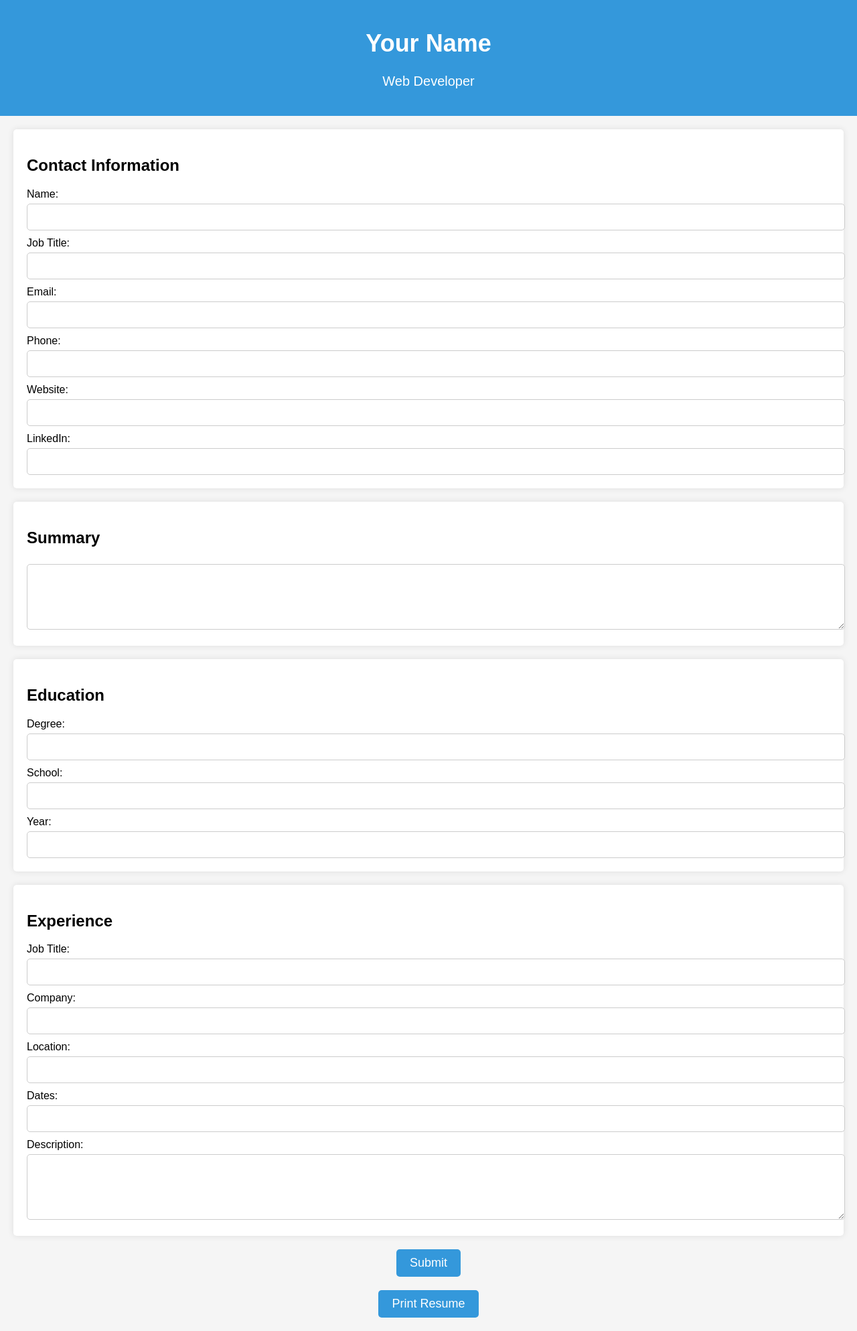
After one commit to Viswajith63/Job-Search-Website---ITJobster, a Django app: template itjobster/jobster/templates/resume.html in a window 1280 px wide. The commit adds this page. Shown: the whole page at 67% size. Run offline with Django 4.2, Linux system fonts and the light colour scheme; the template is opened without the code that fills it, so the values that code supplies are empty.

Commit message:
final pull

```diff
--- a/itjobster/jobster/templates/login.html
+++ b/itjobster/jobster/templates/login.html
@@ -54,7 +54,7 @@
           <div class="collapse collapse-horizontal" id="collapseExample">
             <div class="card card-body" style="width: 300px;">
               <div class="form-field mb-3">
-                <input type="email" id="ccin" placeholder="CIN number" autocomplete="off" name="gstin">
+                <input type="text" id="ccin" placeholder="CIN number" autocomplete="off" name="gstin">
                 <small></small>
               </div>
               <div class="form-field mb-3">
--- /dev/null
+++ b/itjobster/jobster/templates/resume.html
@@ -0,0 +1,317 @@
+<!DOCTYPE html>
+<html>
+<head>
+    <meta charset="UTF-8">
+    <title>Your Name - Resume</title>
+    <style>
+        body {
+            font-family: Arial, sans-serif;
+            margin: 0;
+            padding: 0;
+            background-color: #f5f5f5;
+        }
+
+        header {
+            background-color: #3498db;
+            color: #fff;
+            text-align: center;
+            padding: 20px;
+        }
+
+        h1 {
+            font-size: 36px;
+        }
+
+        p {
+            font-size: 20px;
+        }
+
+        section {
+            background-color: #fff;
+            margin: 20px;
+            padding: 20px;
+            border-radius: 5px;
+            box-shadow: 0 0 10px rgba(0, 0, 0, 0.1);
+        }
+
+        label {
+            display: block;
+            margin-top: 10px;
+        }
+
+        input[type="text"],
+        textarea {
+            width: 100%;
+            padding: 10px;
+            margin-top: 5px;
+            border: 1px solid #ccc;
+            border-radius: 5px;
+            font-size: 16px;
+        }
+
+        input[type="submit"],
+        input[type="button"] {
+            background-color: #3498db;
+            color: #fff;
+            padding: 10px 20px;
+            border: none;
+            border-radius: 5px;
+            font-size: 18px;
+            cursor: pointer;
+            display: block;
+            margin: 20px auto;
+        }
+    </style>
+</head>
+<body>
+    <header>
+        <h1 id="name">Your Name</h1>
+        <p id="job-title">Web Developer</p>
+    </header>
+
+    <section>
+        <h2>Contact Information</h2>
+        <form id="contact-form">
+            <label for="name-input">Name:</label>
+            <input type="text" id="name-input" name="name">
+            <br>
+
+            <label for="job-title-input">Job Title:</label>
+            <input type="text" id="job-title-input" name="job-title">
+            <br>
+
+            <label for="mailinput">Email:</label>
+            <input type="text" id="mail-input" name="mail">
+            <br>
+
+            <label for="phone-input">Phone:</label>
+            <input type="text" id="phone-input" name="phone">
+            <br>
+
+            <label for="website-input">Website:</label>
+            <input type="text" id="website-input" name="website">
+            <br>
+
+            <label for="linkedin-input">LinkedIn:</label>
+            <input type="text" id="linkedin-input" name="linkedin">
+        </form>
+    </section>
+
+    <section>
+        <h2>Summary</h2>
+        <form id="summary-form">
+            <textarea id="summary-input" name="summary" rows="4" cols="50"></textarea>
+        </form>
+    </section>
+
+    <section>
+        <h2>Education</h2>
+        <form id="education-form">
+            <label for="degree-input">Degree:</label>
+            <input type="text" id="degree-input" name="degree">
+            <br>
+
+            <label for ="school-input">School:</label>
+            <input type="text" id ="school-input" name ="school">
+            <br>
+
+            <label for="education-year-input">Year:</label>
+            <input type="text" id="education-year-input" name="education-year">
+        </form>
+    </section>
+
+    <section>
+        <h2>Experience</h2>
+        <form id="experience-form">
+            <label for="job-title-input">Job Title:</label>
+            <input type="text" id="job-title-input" name="job-title">
+            <br>
+
+            <label for="company-input">Company:</label>
+            <input type="text" id="company-input" name="company">
+            <br>
+
+            <label for="location-input">Location:</label>
+            <input type="text" id="location-input" name="location">
+            <br>
+
+            <label for="experience-dates-input">Dates:</label>
+            <input type="text" id="experience-dates-input" name="experience-dates">
+            <br>
+
+            <label for="description-input">Description:</label>
+            <textarea id="description-input" name="description" rows="4" cols="50"></textarea>
+        </form>
+    </section>
+
+    <input type="button" value="Submit" id="submit-button">
+    <input type="button" value="Print Resume" id="print-button">
+
+
+
+    <script>
+        // JavaScript to populate the resume fields from the forms and remove empty sections
+        document.getElementById('submit-button').addEventListener('click', function () {
+            // Check and remove sections with empty input fields
+            var nameElement = document.getElementById('name');
+            if (nameElement && document.getElementById('name-input').value.trim() === '') {
+                nameElement.remove();
+            }
+
+            var jobTitleElement = document.getElementById('job-title');
+            if (jobTitleElement && document.getElementById('job-title-input').value.trim() === '') {
+                jobTitleElement.remove();
+            }
+
+            var emailElement = document.getElementById('email');
+            if (emailElement && document.getElementById('email-input').value.trim() === '') {
+                emailElement.remove();
+            }
+
+            var phoneElement = document.getElementById('phone');
+            if (phoneElement && document.getElementById('phone-input').value.trim() === '') {
+                phoneElement.remove();
+            }
+
+            var websiteElement = document.getElementById('website');
+            if (websiteElement && document.getElementById('website-input').value.trim() === '') {
+                websiteElement.remove();
+            }
+
+            var linkedinElement = document.getElementById('linkedin');
+            if (linkedinElement && document.getElementById('linkedin-input').value.trim() === '') {
+                linkedinElement.remove();
+            }
+
+            // Check and remove sections with empty input fields
+            var summaryElement = document.getElementById('summary');
+            if (summaryElement && document.getElementById('summary-input').value.trim() === '') {
+                summaryElement.remove();
+            }
+
+            // Check and remove sections with empty input fields
+            var degreeElement = document.getElementById('degree');
+            if (degreeElement && document.getElementById('degree-input').value.trim() === '') {
+                degreeElement.remove();
+            }
+
+            var schoolElement = document.getElementById('school');
+            if (schoolElement && document.getElementById('school-input').value.trim() === '') {
+                schoolElement.remove();
+            }
+
+            var educationYearElement = document.getElementById('education-year');
+            if (educationYearElement && document.getElementById('education-year-input').value.trim() === '') {
+                educationYearElement.remove();
+            }
+
+            // Check and remove sections with empty input fields
+            var jobTitleElementExp = document.getElementById('job-title-exp');
+            if (jobTitleElementExp && document.getElementById('job-title-input-exp').value.trim() === '') {
+                jobTitleElementExp.remove();
+            }
+
+            var companyElement = document.getElementById('company');
+            if (companyElement && document.getElementById('company-input').value.trim() === '') {
+                companyElement.remove();
+            }
+
+            var locationElement = document.getElementById('location');
+            if (locationElement && document.getElementById('location-input').value.trim() === '') {
+                locationElement.remove();
+            }
+
+            var experienceDatesElement = document.getElementById('experience-dates');
+            if (experienceDatesElement && document.getElementById('experience-dates-input').value.trim() === '') {
+                experienceDatesElement.remove();
+            }
+
+            var descriptionElement = document.getElementById('description');
+            if (descriptionElement && document.getElementById('description-input').value.trim() === '') {
+                descriptionElement.remove();
+            }
+        });
+
+        // JavaScript to trigger the print functionality and open a new window for printing
+        document.getElementById('print-button').addEventListener('click', function () {
+            var printWindow = window.open('', '', 'width=600,height=600');
+            printWindow.document.open();
+            printWindow.document.write('<html><head><title>Print Resume</title></head><body>');
+
+            // Conditional checks before accessing outerHTML
+            var nameElement = document.getElementById('name');
+            if (nameElement) {
+                printWindow.document.write(nameElement.outerHTML);
+            }
+            var jobTitleElement = document.getElementById('job-title');
+            if (jobTitleElement) {
+                printWindow.document.write(jobTitleElement.outerHTML);
+            }
+            var emailElement = document.getElementById('email');
+            if (emailElement) {
+                printWindow.document.write(emailElement.outerHTML);
+            }
+            var phoneElement = document.getElementById('phone');
+            if (phoneElement) {
+                printWindow.document.write(phoneElement.outerHTML);
+            }
+            var websiteElement = document.getElementById('website');
+            if (websiteElement) {
+                printWindow.document.write(websiteElement.outerHTML);
+            }
+            var linkedinElement = document.getElementById('linkedin');
+            if (linkedinElement) {
+                printWindow.document.write(linkedinElement.outerHTML);
+            }
+
+            // Check and remove sections with empty input fields
+            var summaryElement = document.getElementById('summary');
+            if (summaryElement) {
+                printWindow.document.write(summaryElement.outerHTML);
+            }
+
+            // Check and remove sections with empty input fields
+            var degreeElement = document.getElementById('degree');
+            if (degreeElement) {
+                printWindow.document.write(degreeElement.outerHTML);
+            }
+            var schoolElement = document.getElementById('school');
+            if (schoolElement) {
+                printWindow.document.write(schoolElement.outerHTML);
+            }
+            var educationYearElement = document.getElementById('education-year');
+            if (educationYearElement) {
+                printWindow.document.write(educationYearElement.outerHTML);
+            }
+
+            // Check and remove sections with empty input fields
+            var jobTitleElementExp = document.getElementById('job-title-exp');
+            if (jobTitleElementExp) {
+                printWindow.document.write(jobTitleElementExp.outerHTML);
+            }
+            var companyElement = document.getElementById('company');
+            if (companyElement) {
+                printWindow.document.write(companyElement.outerHTML);
+            }
+            var locationElement = document.getElementById('location');
+            if (locationElement) {
+                printWindow.document.write(locationElement.outerHTML);
+            }
+            var experienceDatesElement = document.getElementById('experience-dates');
+            if (experienceDatesElement) {
+                printWindow.document.write(experienceDatesElement.outerHTML);
+            }
+            var descriptionElement = document.getElementById('description');
+            if (descriptionElement) {
+                printWindow.document.write(descriptionElement.outerHTML);
+            }
+
+            printWindow.document.write('</body></html>');
+            printWindow.document.close();
+            printWindow.print();
+            printWindow.close();
+        });
+    </script>
+
+</body>
+</html>
```
